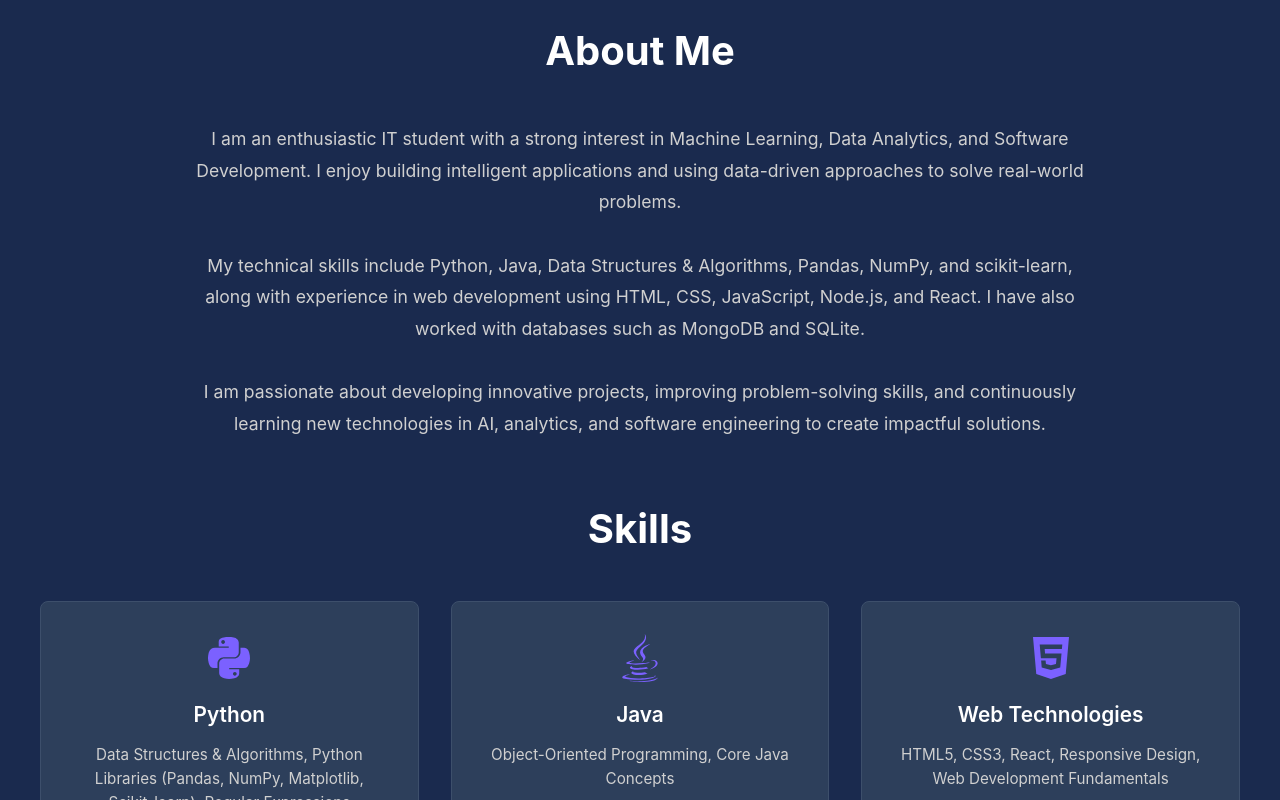
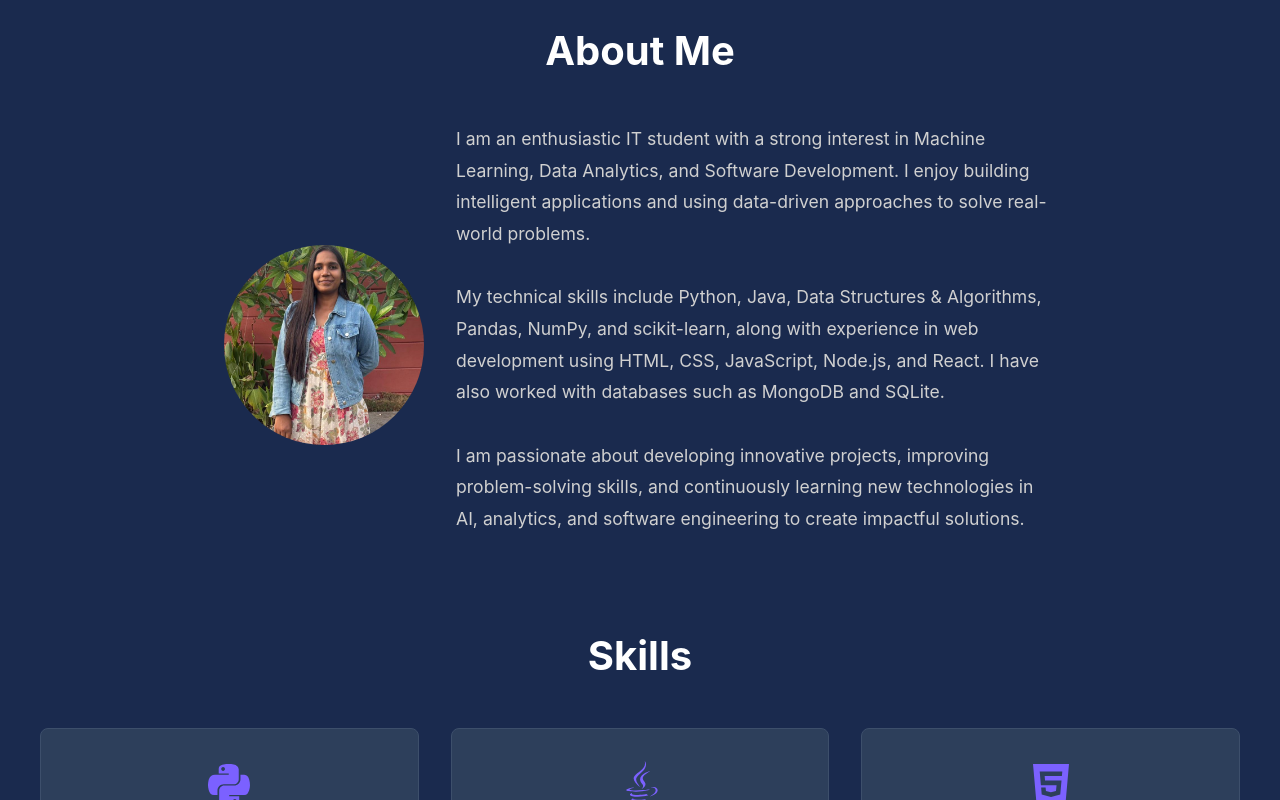
Before and after one commit to AKSHITHA-AMETI/portfolio, a React (Vite) app: page / in a window 1280 px wide. Shown: the part 900-1700 px from the top of the page. Built offline with nearby package versions, Linux system fonts and the light colour scheme.

Commit message:
added my profile pic

```diff
--- a/src/components/About.jsx
+++ b/src/components/About.jsx
@@ -43,6 +43,7 @@ function About() {
       <div className="container">
         <h2>About Me</h2>
         <div className="about-content">
+          <img src="/profile.jpg" alt="Profile Picture" className="about-image" />
           <div className="about-text">
             <p>
               I am an enthusiastic IT student with a strong interest in Machine Learning, Data Analytics, and Software Development. I enjoy building intelligent applications and using data-driven approaches to solve real-world problems.<br/>
--- a/src/components/Achievements.jsx
+++ b/src/components/Achievements.jsx
@@ -6,7 +6,7 @@ function Achievements() {
     {
       id: 1,
       title: 'Coding Excellence',
-      description: 'Solved 300+ problems on LeetCode and 200+ on TakeUForward, demonstrating strong algorithmic problem-solving skills.',
+      description: 'Solved 350+ problems on LeetCode and 200+ on TakeUForward, demonstrating strong algorithmic problem-solving skills.',
       icon: FaCode
     },
     {
--- a/src/styles/About.css
+++ b/src/styles/About.css
@@ -18,6 +18,18 @@
 
 .about-content {
   margin-bottom: 4rem;
+  display: flex;
+  align-items: center;
+  gap: 2rem;
+  justify-content: center;
+}
+
+.about-image {
+  border-radius: 50%;
+  width: 200px;
+  height: 200px;
+  object-fit: cover;
+  flex-shrink: 0;
 }
 
 .about-text p {
@@ -25,10 +37,8 @@
   line-height: 1.8;
   color: #d0d0d0;
   margin-bottom: 2rem;
-  max-width: 900px;
-  margin-left: auto;
-  margin-right: auto;
-  text-align: center;
+  max-width: 600px;
+  text-align: left;
 }
 
 .skills-section {
```
Also changed, not shown: public/profile.jpg (added).
